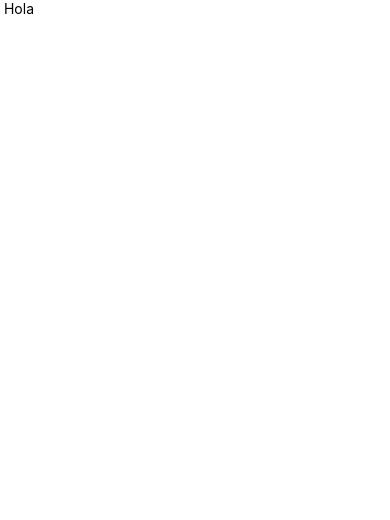
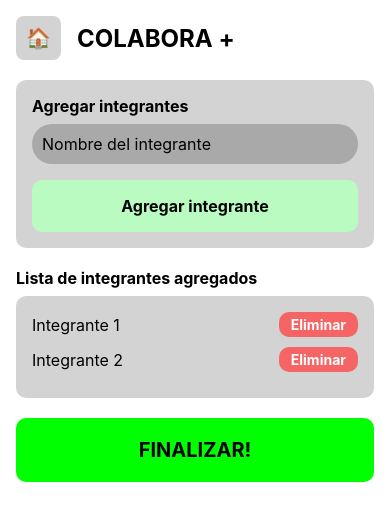
Before and after one commit to CharlyMoh/project-colabora-plus, a React Native app: screen / in a window 390 px wide. Shown: the top 520 px of the page. Built offline with nearby package versions, Linux system fonts and the light colour scheme.

Commit message:
es necesario el commit aqui?

```diff
--- a/App.js
+++ b/App.js
@@ -1,12 +1,17 @@
-import {View, Text, StyleSheet} from 'react-native';
+import React from 'react';
+//import { View, Text, StyleSheet } from 'react-native';
+import ProyectosScreen from './src/screens/HomeScreen';
+import TareasScreen from './src/screens/TaskScreenUser';
+import AgregarIntegrantesScreen from './src/screens/ProjectScreen2';
+import ConfiguracionScreen from './src/screens/Settings'
+const App = () => {
+  return (
+    //<ProyectosScreen />
+    //<TareasScreen/>
+    <AgregarIntegrantesScreen />
 
-
-const App = () => {
-
-  return(
-    //Aqui se llaman todos los componentes a mostrar
-    <Text> Hola</Text>
-  )
-}
+    //<ConfiguracionScreen/>
+  );
+};
 
 export default App;
```
